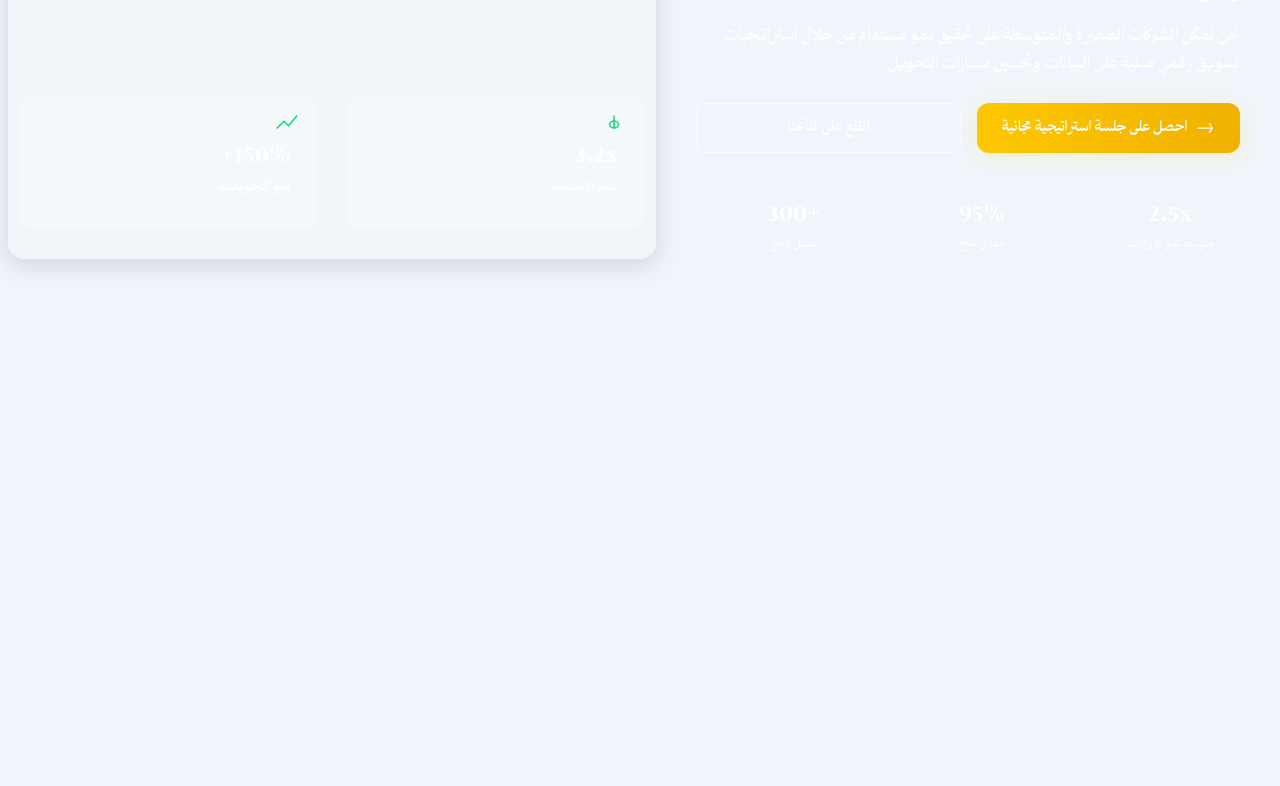
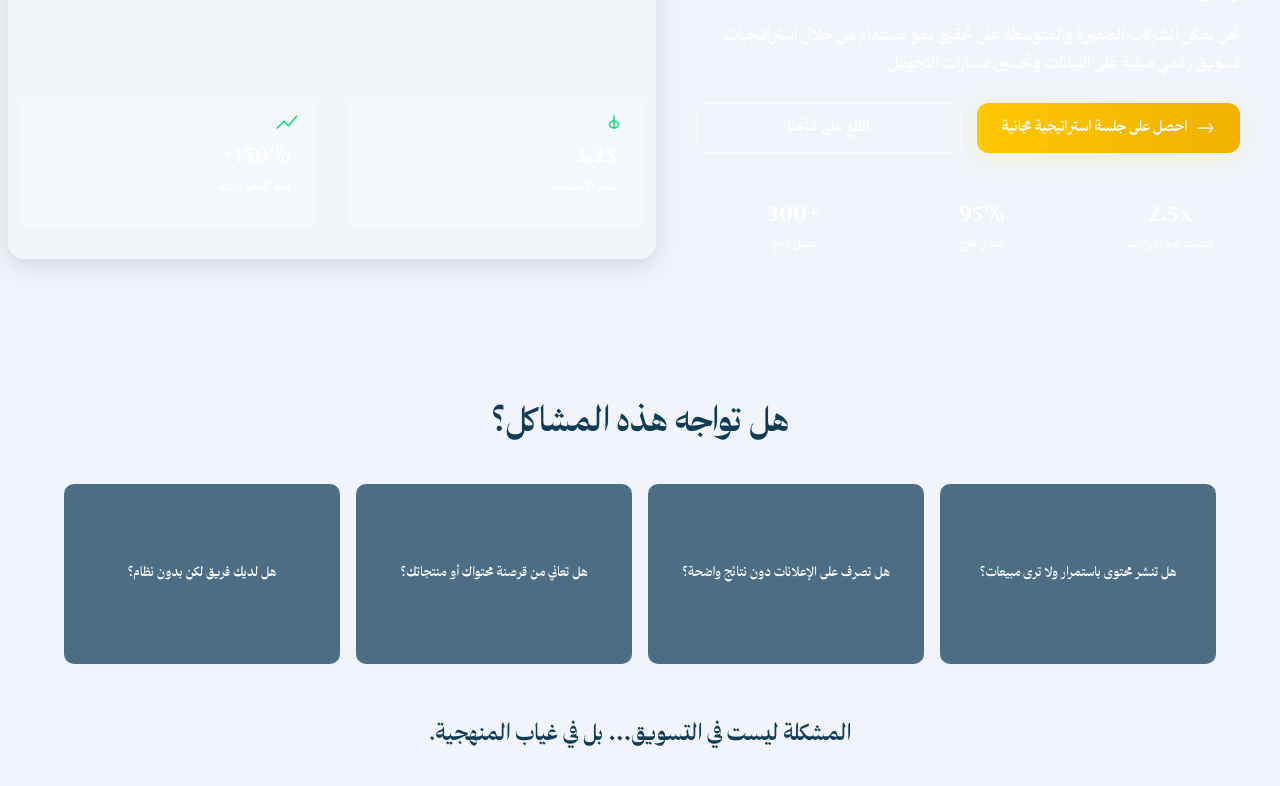
Before and after one commit to Abdullah-AlSalloum/yasergothani, a Next.js app: page / in a window 1280 px wide. Shown: the part 360-1146 px from the top of the page. Before the commit the page ends 800 px from the top, so only its background shows below. Built offline with nearby package versions, Linux system fonts and the light colour scheme; some icons are missing.

Commit message:
adding the porblemSection

```diff
--- a/package.json
+++ b/package.json
@@ -15,7 +15,8 @@
     "@mui/material": "^7.3.7",
     "next": "16.1.1",
     "react": "19.2.3",
-    "react-dom": "19.2.3"
+    "react-dom": "19.2.3",
+    "react-snowfall": "^2.4.0"
   },
   "devDependencies": {
     "@tailwindcss/postcss": "^4",
--- a/src/app/layout.tsx
+++ b/src/app/layout.tsx
@@ -4,8 +4,8 @@ import "./globals.css";
 import Header from "../components/Header";
 
 export const metadata: Metadata = {
-  title: "Create Next App",
-  description: "Generated by create next app",
+  title: "Yasir Gothan",
+  description: "مهندس الإيرادات الرقمية",
 };
 
 export default function RootLayout({
--- a/src/app/page.tsx
+++ b/src/app/page.tsx
@@ -1,5 +1,14 @@
+'use client'
+import ProblemSection from "@/components/ProblemSection";
 import HeroSection from "../components/HeroSection";
+import Snowfall from 'react-snowfall'
+
 
 export default function Home() {
-  return <HeroSection />;
+  return <>
+   <Snowfall color="#82C3D9" />
+   <HeroSection />
+  < ProblemSection/>
+  </>
+ ;
 }
--- a/src/components/HeroSection.tsx
+++ b/src/components/HeroSection.tsx
@@ -137,10 +137,16 @@ export default function HeroSection() {
         </div>
       </div>
       <div className="absolute bottom-2 sm:bottom-4 left-1/2 -translate-x-1/2">
-        <span className="text-white/70 text-xl sm:text-2xl animate-bounce">
+        <span className="text-white/70 text-xl sm:text-2xl animate-[arrow-bounce_1.2s_ease-in-out_infinite] block">
             <KeyboardArrowDownIcon fontSize="inherit" />
         </span>
       </div>
+      <style jsx global>{`
+        @keyframes arrow-bounce {
+          0%, 100% { transform: translateY(0); }
+          50% { transform: translateY(18px); }
+        }
+      `}</style>
     </section>
   );
 }
--- /dev/null
+++ b/src/components/ProblemSection.tsx
@@ -0,0 +1,70 @@
+"use client";
+import React, { useState, useEffect } from "react";
+
+
+export default function ProblemSection() {
+  const questions = [
+    {
+      text: "هل تنشر محتوى باستمرار ولا ترى مبيعات؟",
+      color: "var(--secondary-blue)",
+    },
+    {
+      text: "هل تصرف على الإعلانات دون نتائج واضحة؟",
+      color: "var(--secondary-blue)",
+    },
+    {
+      text: "هل تعاني من قرصنة محتواك أو منتجاتك؟",
+      color: "var(--secondary-blue)",
+    },
+    {
+      text: "هل لديك فريق لكن بدون نظام؟",
+      color: "var(--secondary-blue)",
+    },
+  ];
+
+  // Animation: fade-in questions one by one
+  const [visible, setVisible] = useState(0);
+  useEffect(() => {
+    if (visible < questions.length) {
+      const timeout = setTimeout(() => setVisible(visible + 1), 200);
+      return () => clearTimeout(timeout);
+    }
+  }, [visible, questions.length]);
+
+  return (
+    <section className="w-full bg-primary-light py-12 px-0">
+      <div className="w-full flex flex-col items-center text-center gap-8">
+        {/* العنوان */}
+        <h2 className="text-2xl sm:text-3xl md:text-4xl font-extrabold text-primary mb-2" style={{ fontFamily: "TheYearOfTheCamel, Tajawal, Arial" }}>
+          هل تواجه هذه المشاكل؟
+        </h2>
+        {/* الأسئلة */}
+        <div className="cards flex flex-col md:flex-row gap-4 justify-center items-center w-full flex-wrap md:flex-nowrap overflow-visible px-4 sm:px-8 lg:px-16">
+          {questions.map((q, i) => (
+            <div
+              key={i}
+              className={`card flex flex-col items-center justify-center text-center h-[100px] w-full max-w-[95vw] sm:max-w-[400px] md:h-[140px] md:w-[320px] lg:h-[180px] lg:w-[500px] rounded-[10px] text-white cursor-pointer transition-all duration-400 font-bold text-lg ${visible > i ? 'opacity-100 translate-y-0' : 'opacity-0 -translate-y-4'}`}
+              style={{ background: q.color, transitionDelay: `${i * 100}ms` }}
+            >
+              <p className="second-text text-sm">{q.text}</p>
+            </div>
+          ))}
+        </div>
+        <style jsx>{`
+          .cards:hover > .card:not(:hover) {
+            filter: blur(10px);
+            transform: scale(0.9, 0.9);
+          }
+          .card:hover {
+            transform: scale(1.1, 1.1);
+            z-index: 10;
+          }
+        `}</style>
+        {/* الخلاصة */}
+        <div className="mt-6 text-xl sm:text-2xl font-bold text-primary-accent">
+          المشكلة ليست في التسويق… بل في غياب المنهجية.
+        </div>
+      </div>
+    </section>
+  );
+}
```
Also changed, not shown: 1 other file (tests, documents, lock files or other folders).
